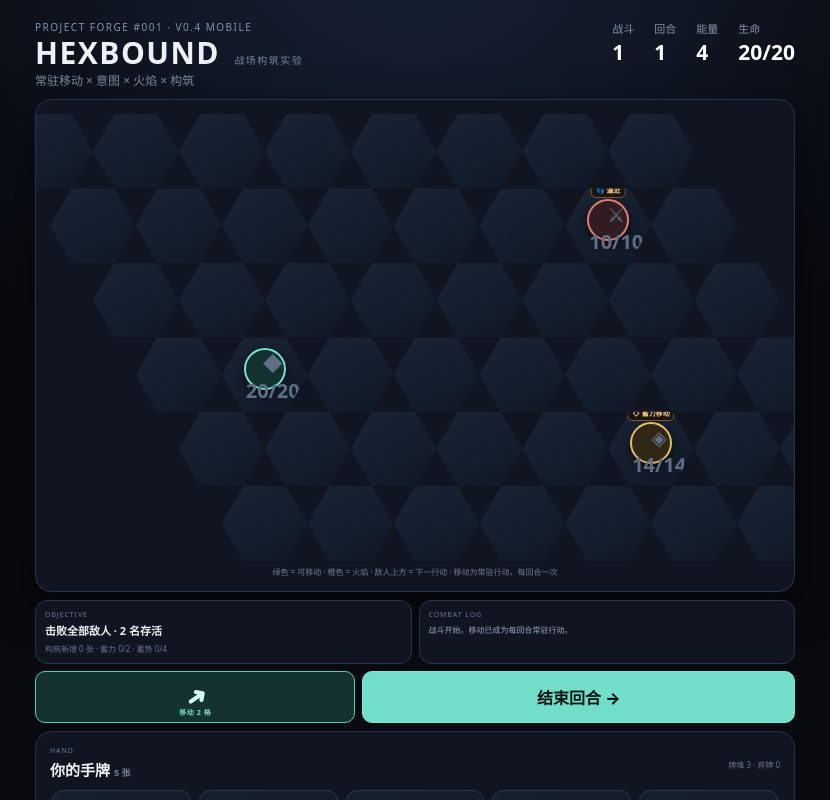
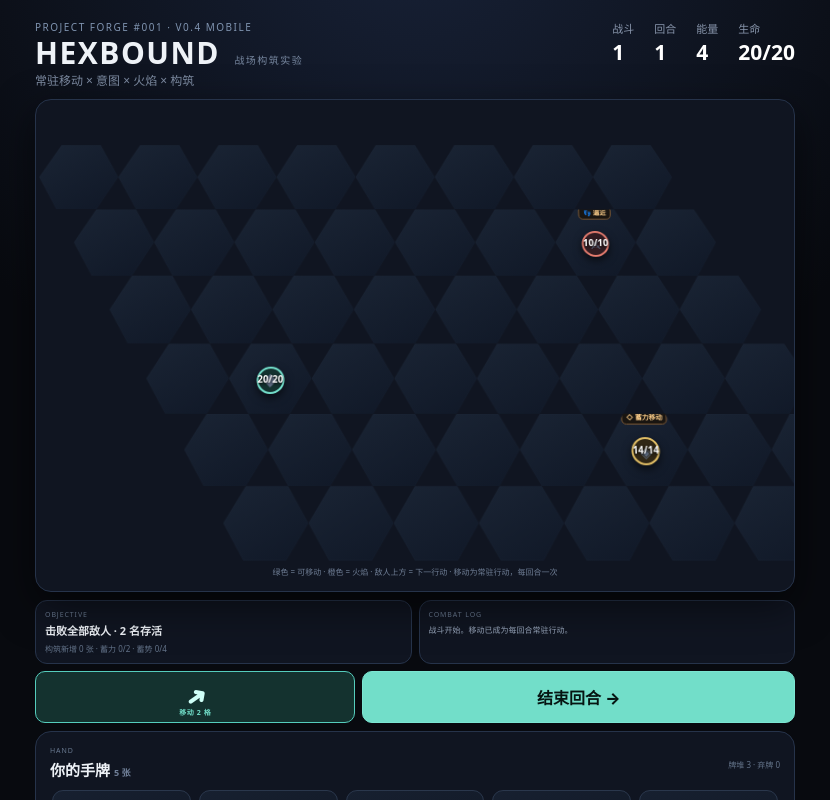
Before and after one commit to socksninja/-, a Next.js app: page / in a window 1280 px wide. Shown: the top 800 px of the page, without its empty margins (225-1055 px from the left). Built offline with nearby package versions, Linux system fonts and the light colour scheme.

Commit message:
ui: center HP labels and add subtle upright board tilt

```diff
--- a/app/globals.css
+++ b/app/globals.css
@@ -11,8 +11,8 @@ button{font:inherit;-webkit-tap-highlight-color:transparent}
 .metrics{display:flex;gap:10px;color:#8794aa;font-size:9px;flex-shrink:0}
 .metrics b{display:block;color:#fff;font-size:17px;margin-top:2px}
 .app main{max-width:760px;margin:10px auto 0;display:flex;flex-direction:column;gap:8px}
-.boardWrap{background:#101521;border:1px solid #26334a;border-radius:16px;padding:8px;box-shadow:0 14px 40px #0008;overflow:hidden}
-.board{width:100%;display:block;aspect-ratio:1.634;position:relative;padding:0}
+.boardWrap{background:#101521;border:1px solid #26334a;border-radius:16px;padding:8px;box-shadow:0 14px 40px #0008;overflow:hidden;perspective:1000px}
+.board{width:100%;display:block;aspect-ratio:1.634;position:relative;padding:0;transform:perspective(1000px) rotateX(6deg);transform-origin:50% 100%;transform-style:preserve-3d}
 .hex{position:absolute;box-sizing:border-box;border:0;width:11.7647058824%;height:16.6666666667%;margin:0;background:linear-gradient(150deg,#1a2434,#101827);clip-path:polygon(25% 0,75% 0,100% 50%,75% 100%,25% 100%,0 50%);cursor:pointer;color:#5f6e85;transition:background .12s,filter .12s;touch-action:manipulation}
 .hex:nth-child(8n+1){--col:0}.hex:nth-child(8n+2){--col:1}.hex:nth-child(8n+3){--col:2}.hex:nth-child(8n+4){--col:3}.hex:nth-child(8n+5){--col:4}.hex:nth-child(8n+6){--col:5}.hex:nth-child(8n+7){--col:6}.hex:nth-child(8n+8){--col:7}
 .hex:nth-child(-n+8){--row:0}.hex:nth-child(n+9):nth-child(-n+16){--row:1}.hex:nth-child(n+17):nth-child(-n+24){--row:2}.hex:nth-child(n+25):nth-child(-n+32){--row:3}.hex:nth-child(n+33):nth-child(-n+40){--row:4}.hex:nth-child(n+41):nth-child(-n+48){--row:5}
@@ -21,10 +21,11 @@ button{font:inherit;-webkit-tap-highlight-color:transparent}
 .hex.movable{background:#19333b;box-shadow:inset 0 0 0 2px #4bc8b6}.hex.targetable{background:#392125;box-shadow:inset 0 0 0 2px #db7568}.hex.fire{background:radial-gradient(circle,#913d22,#1a202b 68%);box-shadow:inset 0 0 20px #ff6a2c66}
 .coord{position:absolute;bottom:4px;right:7px;font-size:6px;opacity:.15;pointer-events:none}
 .hazardMark{position:absolute;top:5px;left:50%;transform:translateX(-50%);font-size:12px;color:#ff9b52;filter:drop-shadow(0 0 7px #ff6a2c);pointer-events:none}
-.unit{position:absolute;left:50%;top:42%;transform:translate(-50%,-50%);width:34px;height:34px;border-radius:50%;display:grid;place-items:center;font-size:17px;border:2px solid #8799b1;background:#182233;box-shadow:0 4px 10px #0009;z-index:4;pointer-events:none}
-.unit small{position:absolute;top:22px;left:50%;transform:translateX(-50%);font-size:7px;line-height:1;white-space:nowrap;color:#f4f7fb;background:#090d15f2;border:1px solid #3b485c;padding:3px 4px;border-radius:5px;z-index:8}
-.unit em{position:absolute;top:-16px;left:50%;transform:translateX(-50%);white-space:nowrap;font-style:normal;font-size:7px;font-weight:700;line-height:1;color:#ffd08c;background:#1a140feb;border:1px solid #7d5934;padding:3px 4px;border-radius:5px;z-index:8}
-.unit.hero{border-color:#76e4d0;background:#13312f}.unit.marauder{border-color:#e77d70;background:#311c22}.unit.warden{border-color:#e0bd65;background:#302716}.unit.elite{border-color:#b995ef;background:#28203a}
+.unit{position:absolute;left:50%;top:50%;transform:translate(-50%,-50%);width:34px;height:34px;display:grid;place-items:center;font-size:16px;border:0;background:transparent;box-shadow:none;z-index:4;pointer-events:none}
+.unit>span{position:absolute;left:50%;top:19%;transform:translateX(-50%);width:24px;height:24px;display:grid;place-items:center;border-radius:50%;font-size:13px;border:2px solid #8799b1;background:#182233;box-shadow:0 4px 10px #0009}
+.unit .hpLabel{position:absolute;left:50%;top:50%;transform:translate(-50%,-50%);font-size:9px;line-height:1;font-weight:900;white-space:nowrap;color:#ffffff;text-shadow:0 1px 3px #000;z-index:2}
+.unit em{position:absolute;left:50%;top:-22px;transform:translateX(-50%);white-space:nowrap;font-style:normal;font-size:7px;font-weight:700;line-height:1;color:#ffd08c;background:#1a140feb;border:1px solid #7d5934;padding:3px 4px;border-radius:5px;z-index:8}
+.unit.hero>span{border-color:#76e4d0;background:#13312f}.unit.marauder>span{border-color:#e77d70;background:#311c22}.unit.warden>span{border-color:#e0bd65;background:#302716}.unit.elite>span{border-color:#b995ef;background:#28203a}
 .legend{color:#6f7e95;font-size:8px;margin-top:5px;text-align:center}
 .side{display:grid;grid-template-columns:1fr 1fr;gap:7px}
 .panel{background:#101521;border:1px solid #26334a;border-radius:12px;padding:9px}.panelTitle{font-size:7px;letter-spacing:.13em;color:#697990;text-transform:uppercase}.objective{margin-top:5px;font-weight:700;line-height:1.35;font-size:11px}.deckMeta{margin-top:4px;font-size:8px;color:#64748a}.log{margin-top:5px;display:flex;flex-direction:column;gap:5px;font-size:8px;color:#9aa8bd;max-height:95px;overflow:auto}
@@ -32,4 +33,4 @@ button{font:inherit;-webkit-tap-highlight-color:transparent}
 .end{border:1px solid #7ce6d2;background:#72dec9;color:#061512;font-weight:800;padding:11px;border-radius:10px;cursor:pointer;touch-action:manipulation}.end:disabled{opacity:.35}.restart{width:100%;margin-top:10px}
 .handPanel{max-width:760px;margin:8px auto 0;background:#101521;border:1px solid #26334a;border-radius:16px;padding:10px}.handTitle{display:flex;justify-content:space-between;align-items:center;gap:8px}.handTitle h2{margin:4px 0 0;font-size:15px}.handTitle h2 span{font-size:9px;color:#718099}.hand{display:flex;gap:8px;margin-top:8px;overflow-x:auto;padding:2px 2px 5px;scroll-snap-type:x proximity}.card,.rewardCard{flex:0 0 135px;min-height:122px;text-align:left;background:linear-gradient(160deg,#172030,#0d131e);border:1px solid #2a374c;border-radius:11px;color:#e9eef5;padding:10px;cursor:pointer;transition:.15s;touch-action:manipulation;scroll-snap-align:start}.card:hover,.card.active,.rewardCard:hover{transform:translateY(-2px);border-color:#6ed9cc}.card:disabled{opacity:.42}.cardTop{display:flex;justify-content:space-between;align-items:center}.tag{font-size:7px;color:#6fdecf;letter-spacing:.1em}.cardTop b{width:21px;height:21px;border-radius:50%;display:grid;place-items:center;background:#253149;font-size:10px}.card h3,.rewardCard h3{margin:13px 0 5px;font-size:13px}.card p,.rewardCard p{margin:0;color:#8c9ab0;font-size:9px;line-height:1.4}.rewardHint{display:block;margin-top:10px;color:#5fcebf;font-size:8px}
 .modalLayer{position:fixed;inset:0;background:#05070bbb;display:grid;place-items:center;padding:12px;z-index:10;backdrop-filter:blur(6px)}.rewardModal{width:min(720px,100%);max-height:90svh;overflow:auto;background:#101521;border:1px solid #34435c;border-radius:18px;padding:16px;box-shadow:0 22px 70px #000b}.rewardModal h2{margin:5px 0 4px;font-size:20px}.rewardModal>p{margin:0;color:#7e8da3;font-size:10px}.rewardGrid{display:flex;gap:8px;margin-top:14px;overflow-x:auto;padding-bottom:4px}.rewardCard{flex-basis:145px;min-height:155px}
-@media(min-width:700px){.app{padding:20px 18px 28px}.app h1{font-size:30px}.eyebrow{font-size:10px}.app header p{font-size:12px}.metrics{gap:20px;font-size:11px}.metrics b{font-size:21px}.boardWrap{padding:14px}.unit{width:42px;height:42px;font-size:20px}.unit small{top:27px}.unit em{top:-18px}.handPanel{padding:14px}.hand{display:grid;grid-template-columns:repeat(5,1fr);overflow:visible}.card{flex:initial;min-height:138px}.rewardGrid{display:grid;grid-template-columns:repeat(3,1fr);overflow:visible}.rewardCard{flex:initial}}
+@media(min-width:700px){.app{padding:20px 18px 28px}.app h1{font-size:30px}.eyebrow{font-size:10px}.app header p{font-size:12px}.metrics{gap:20px;font-size:11px}.metrics b{font-size:21px}.boardWrap{padding:14px}.unit{width:42px;height:42px;font-size:20px}.unit>span{width:29px;height:29px;font-size:15px}.unit .hpLabel{font-size:10px}.unit em{top:-20px}.handPanel{padding:14px}.hand{display:grid;grid-template-columns:repeat(5,1fr);overflow:visible}.card{flex:initial;min-height:138px}.rewardGrid{display:grid;grid-template-columns:repeat(3,1fr);overflow:visible}.rewardCard{flex:initial}}
```
